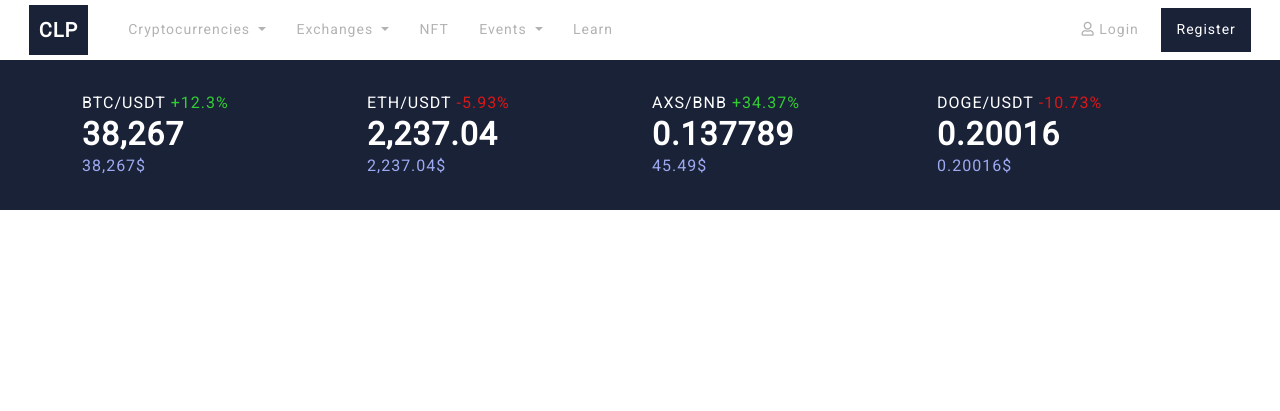
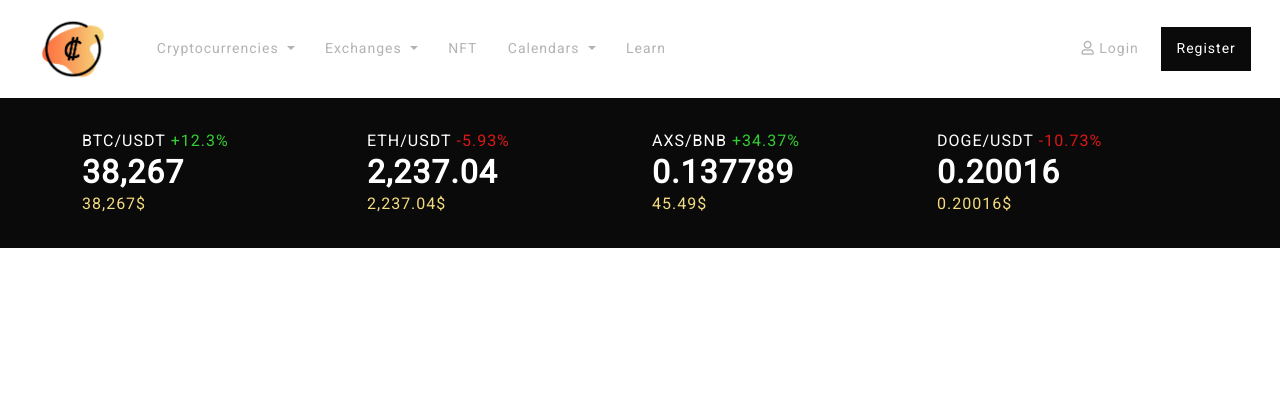
Before and after one commit to rimkusaurimas/Crypto-web, a PHP site: page / in a window 1280 px wide. Shown: the top 411 px of the page. Run offline with PHP 8.4, Linux system fonts and the light colour scheme.

Commit message:
add: menu items, logo, colors

```diff
--- a/assets/css/_clpw.scss
+++ b/assets/css/_clpw.scss
@@ -1,16 +1,16 @@
 .clpw {
-	background-color: $dblue;
+	background-color: $black;
 }
 
 .clpw-wrapper {
-	background-color: $dblue;
+	background-color: $black;
 	overflow: hidden;
 }
 
 .crypto-pairs {
 	display: flex;
 	flex-wrap: wrap;
-	background-color: $dblue;
+	background-color: $black;
 	color: #fff;
 	height: 150px;
 	position: relative;
@@ -21,7 +21,7 @@
 }
 
 .pair {
-    background-color: $dblue;
+    background-color: $black;
 	padding: 31.8px 0;
 
         .price-big{
@@ -31,7 +31,7 @@
      }
 
 	 	.price-small {
-			 color: $lblue;
+			 color: $yellow;
 		 }
 }
 
--- a/assets/css/_header.scss
+++ b/assets/css/_header.scss
@@ -1,8 +1,6 @@
 .navbar-light .navbar-brand {
-    background-color: $dblue;
-    color: #fff;
     padding: 10px;
-    font-weight: 700;
+    width: 5.5rem;
 }
 
 .navbar {
@@ -16,7 +14,7 @@
 }
 
 .navbar-light .navbar-nav .nav-link.nav-link-bg {
-    background-color: $dblue;
+    background-color: $black;
     color: #fff;
     width: 90px;
     display: flex;
--- a/assets/css/_variables.scss
+++ b/assets/css/_variables.scss
@@ -2,7 +2,6 @@
 $fa-font-path: "fa-webfonts";
 
 // Main color palette
-$dblue: #1A2238;
-$lblue: #9DAAF2;
+$black: #0A0A0A;
 $red: #FF6A3D;
 $yellow: #F4DB7D;
--- a/index.html
+++ b/index.html
@@ -21,7 +21,7 @@
     <div class="container-fluid">
         <nav class="navbar navbar-expand-lg navbar-light">
             <div class="container-fluid">
-                <a class="navbar-brand" href="#" ;>CLP</a>
+                <a class="navbar-brand" href="#" ;><img src="assets/img/logo.png" class="img-fluid" alt="CLP Logo"></a>
                 <button class="navbar-toggler" type="button" data-bs-toggle="collapse"
                     data-bs-target="#navbarSupportedContent" aria-controls="navbarSupportedContent"
                     aria-expanded="false" aria-label="Toggle navigation">
@@ -38,8 +38,6 @@
                             <ul class="dropdown-menu" aria-labelledby="navbarDropdown">
                                 <li><a class="dropdown-item" href="#">Ranking</a></li>
                                 <li><a class="dropdown-item" href="#">Gainers & Losers</a></li>
-                                <li>
-                                </li>
                                 <li><a class="dropdown-item" href="#">Recently added</a></li>
                             </ul>
                         </li>
@@ -50,11 +48,9 @@
                                 Exchanges
                             </a>
                             <ul class="dropdown-menu" aria-labelledby="navbarDropdown">
-                                <li><a class="dropdown-item" href="#">Action</a></li>
-                                <li><a class="dropdown-item" href="#">Another action</a></li>
-                                <li>
-                                </li>
-                                <li><a class="dropdown-item" href="#">Something else here</a></li>
+                                <li><a class="dropdown-item" href="#">Spot</a></li>
+                                <li><a class="dropdown-item" href="#">Derivatives</a></li>
+                                <li><a class="dropdown-item" href="#">DEX</a></li>
                             </ul>
                         </li>
 
@@ -65,14 +61,12 @@
                         <li class="nav-item dropdown">
                             <a class="nav-link dropdown-toggle" href="#" id="navbarDropdown" role="button"
                                 data-bs-toggle="dropdown" aria-expanded="false">
-                                Events
+                                Calendars
                             </a>
                             <ul class="dropdown-menu" aria-labelledby="navbarDropdown">
-                                <li><a class="dropdown-item" href="#">Action</a></li>
+                                <li><a class="dropdown-item" href="#">Free airdrops</a></li>
                                 <li><a class="dropdown-item" href="#">Another action</a></li>
-                                <li>
-                                </li>
-                                <li><a class="dropdown-item" href="#">Something else here</a></li>
+                                <li><a class="dropdown-item" href="#">Events</a></li>
                             </ul>
                         </li>
 
```
Also changed, not shown: assets/css/main.css, assets/img/logo.png (added).
